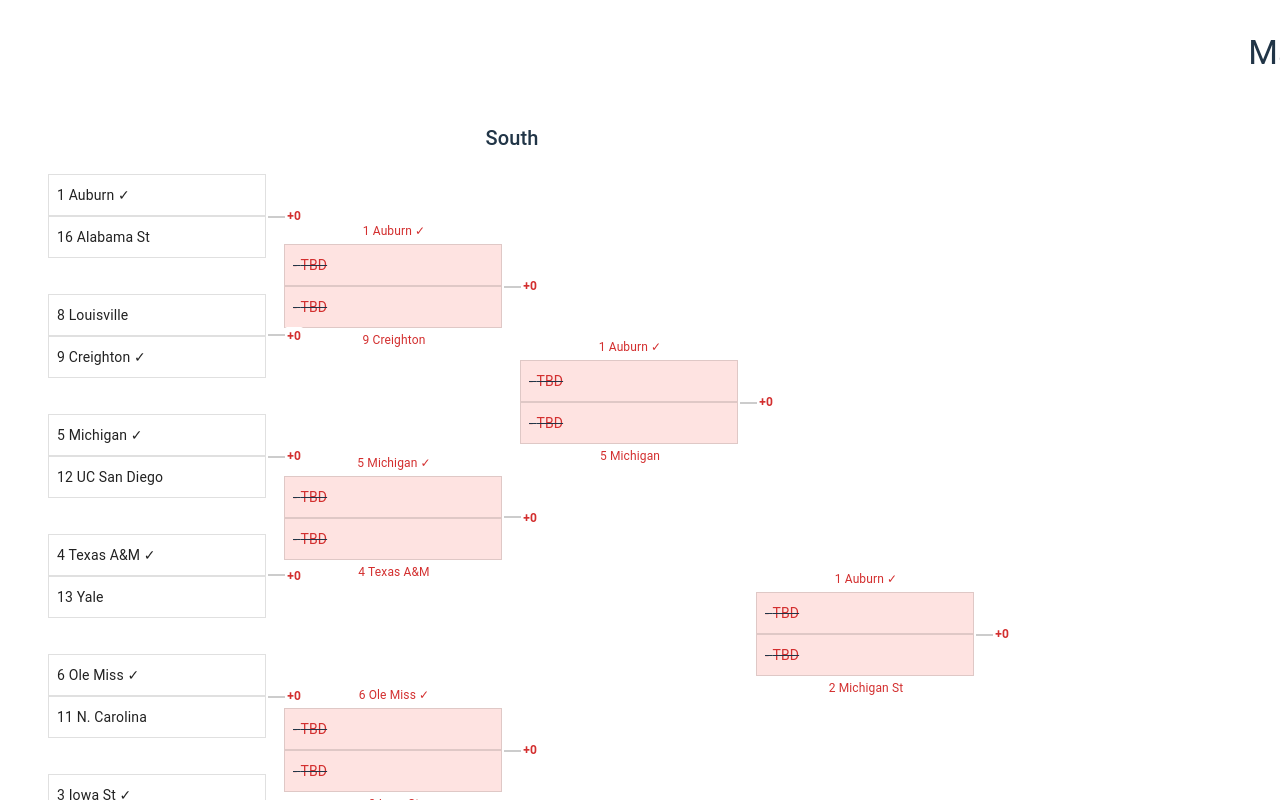
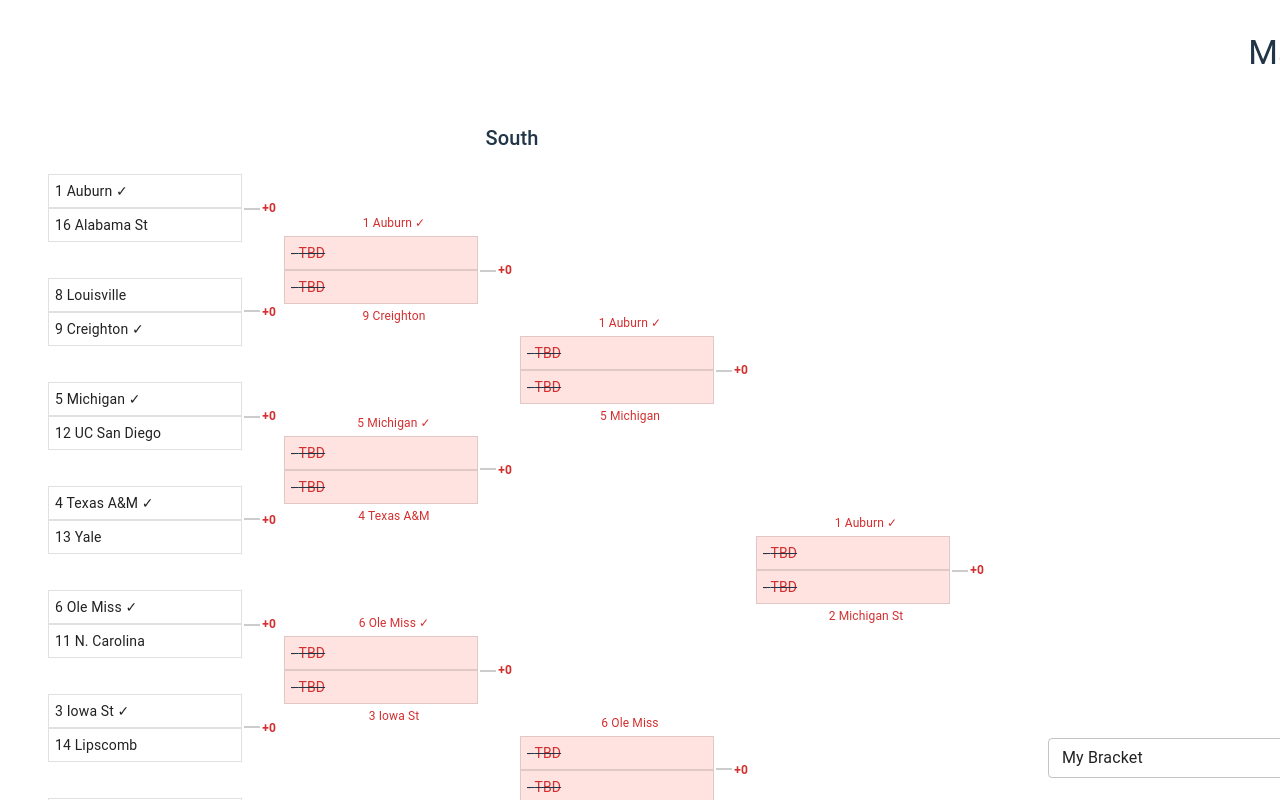
Before and after one commit to Pigankle/UpsetBracket, a React (Vite) app: page / in a window 1280 px wide. Shown: the top 800 px of the page. Built offline with nearby package versions, Linux system fonts and the light colour scheme.

Commit message:
More compact

```diff
--- a/src/components/BracketDisplay.tsx
+++ b/src/components/BracketDisplay.tsx
@@ -115,9 +115,9 @@
 const TeamSlot = styled(Box)(({ theme }) => ({
   display: "flex",
   alignItems: "center",
-  padding: "4px 8px",
-  width: "200px",
-  height: "32px",
+  padding: "2px 6px",
+  width: "180px",
+  height: "28px",
   border: `1px solid ${theme.palette.divider}`,
   cursor: "pointer",
   "&:hover": {
@@ -150,12 +150,14 @@
 
 const MatchupConnector = styled(Box)<{ gameCode?: string }>(({ gameCode }) => ({
   position: "absolute",
-  ...(gameCode?.startsWith("E") || gameCode?.startsWith("M") || gameCode === "FF1"
+  ...(gameCode?.startsWith("E") ||
+  gameCode?.startsWith("M") ||
+  gameCode === "FF1"
     ? { left: "-24px" }
-    : { right: "-24px" }),
+    : { right: "-0px" }),
   width: "24px",
   borderTop: "2px solid #ccc",
-  zIndex: 0
+  zIndex: 0,
 }));
 
 const Round = styled(Box)({
@@ -514,16 +516,18 @@
           <PointsLabel
             sx={{
               position: "absolute",
-              ...(matchup.gameCode.startsWith("F") || matchup.gameCode.startsWith("C")
+              ...(matchup.gameCode.startsWith("F") ||
+              matchup.gameCode.startsWith("C")
                 ? {
                     color: "white",
-                    zIndex: -1
+                    zIndex: -1,
                   }
                 : {
                     color: points === 0 ? "error.main" : "success.main",
-                    ...(matchup.gameCode.startsWith("E") || matchup.gameCode.startsWith("M")
+                    ...(matchup.gameCode.startsWith("E") ||
+                    matchup.gameCode.startsWith("M")
                       ? { left: "-30px" }
-                      : { right: "-35px" }),
+                      : { right: "-10px" }),
                     backgroundColor: "white",
                     padding: "0 2px",
                     borderRadius: "2px",
```
